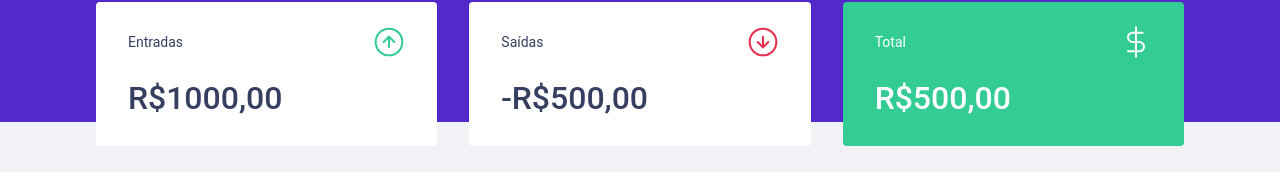
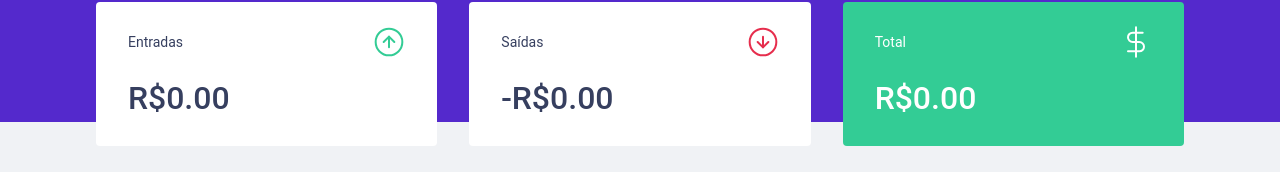
Before and after one commit to vichdev/dtmoney, a React (Create React App) app: page / in a window 1280 px wide. Shown: the part 150-322 px from the top of the page. Built offline with nearby package versions, Linux system fonts and the light colour scheme; no server answers; what miragejs would draw is missing.

Commit message:
Criação de um icone para deletar itens da lista

```diff
--- a/package.json
+++ b/package.json
@@ -14,6 +14,7 @@
     "miragejs": "^0.1.43",
     "react": "^17.0.2",
     "react-dom": "^17.0.2",
+    "react-icons": "^4.3.1",
     "react-scripts": "5.0.0",
     "styled-components": "^5.3.3",
     "typescript": "^4.5.4",
--- a/src/components/NewTransactionModal/index.tsx
+++ b/src/components/NewTransactionModal/index.tsx
@@ -5,20 +5,30 @@ import { IPropsModal } from "./types";
 import closeImg from "../../assets/close.svg";
 import incomeImg from "../../assets/income.svg";
 import outcomeImg from "../../assets/outcome.svg";
-import { api } from "../../services/api";
 
 const NewTransactionModal: React.FC<IPropsModal> = () => {
   const [title, setTitle] = useState<string>();
-  const [value, setValue] = useState<number>();
+  const [amount, setAmount] = useState<number>();
   const [category, setCategory] = useState<string>();
-  const { transactionModal, setTransactionModalOpen } = useTransaction();
+  const { transactionModal, setTransactionModalOpen, createTransaction } =
+    useTransaction();
   const [type, setType] = useState<string>();
 
-  function handleCreateNewTransaction(event: FormEvent) {
+  async function handleCreateNewTransaction(event: FormEvent) {
     event.preventDefault();
-    const data = { category, value, title, type };
 
-    api.post("/transactions", data);
+    await createTransaction({
+      title,
+      amount,
+      type,
+      category,
+    });
+    setTitle("");
+    setAmount(0);
+    setCategory("");
+    setType("deposit");
+
+    setTransactionModalOpen(!transactionModal);
   }
 
   return (
@@ -39,8 +49,8 @@ const NewTransactionModal: React.FC<IPropsModal> = () => {
         <Styles.ModalInputs
           type="text"
           placeholder="R$00,00"
-          value={value}
-          onChange={(event) => setValue(Number(event.target.value))}
+          value={amount}
+          onChange={(event) => setAmount(Number(event.target.value))}
         />
         <Styles.ButtonTypeWrapper>
           <Styles.TransactionButton
--- a/src/components/Summary/index.tsx
+++ b/src/components/Summary/index.tsx
@@ -3,8 +3,29 @@ import * as Styles from "./styles";
 import incomeImg from "../../assets/income.svg";
 import outcomeImg from "../../assets/outcome.svg";
 import totalImg from "../../assets/total.svg";
+import { useTransaction } from "../../context/context";
 
 const Summary: React.FC = () => {
+  const { transactions } = useTransaction();
+
+  const summary = transactions.reduce(
+    (acc, transaction) => {
+      if (transaction.type == "deposit") {
+        acc.deposits += transaction.amount as number;
+        acc.total += transaction.amount as number;
+      } else {
+        acc.withdraws += transaction.amount as number;
+        acc.total -= transaction.amount as number;
+      }
+      return acc;
+    },
+    {
+      deposits: 0,
+      withdraws: 0,
+      total: 0,
+    }
+  );
+
   return (
     <Styles.Containter>
       <Styles.SummaryWrapper>
@@ -12,22 +33,54 @@ const Summary: React.FC = () => {
           <Styles.SummaryTitle>Entradas</Styles.SummaryTitle>
           <Styles.SummaryIcon src={incomeImg} />
         </Styles.SummaryHeader>
-        <Styles.Value>R$1000,00</Styles.Value>
+        <Styles.Value>
+          {new Intl.NumberFormat("pr-BR", {
+            style: "currency",
+            currency: "BRL",
+          }).format(summary.deposits)}
+        </Styles.Value>
       </Styles.SummaryWrapper>
       <Styles.SummaryWrapper>
         <Styles.SummaryHeader>
           <Styles.SummaryTitle>Saídas</Styles.SummaryTitle>
           <Styles.SummaryIcon src={outcomeImg} />
         </Styles.SummaryHeader>
-        <Styles.Value>-R$500,00</Styles.Value>
+        <Styles.Value>
+          -
+          {new Intl.NumberFormat("pr-BR", {
+            style: "currency",
+            currency: "BRL",
+          }).format(summary.withdraws)}
+        </Styles.Value>
       </Styles.SummaryWrapper>
+
+      {summary.total >= 0 ? (
         <Styles.SummaryWrapper color={"#33CC95"} textcolor={"#FFFFFF"}>
           <Styles.SummaryHeader>
             <Styles.SummaryTitle>Total</Styles.SummaryTitle>
             <Styles.SummaryIcon src={totalImg} />
           </Styles.SummaryHeader>
-        <Styles.Value>R$500,00</Styles.Value>
+          <Styles.Value>
+            {new Intl.NumberFormat("pr-BR", {
+              style: "currency",
+              currency: "BRL",
+            }).format(summary.total)}
+          </Styles.Value>
         </Styles.SummaryWrapper>
+      ) : (
+        <Styles.SummaryWrapper color={"#E52E4D"} textcolor={"#FFFFFF"}>
+          <Styles.SummaryHeader>
+            <Styles.SummaryTitle>Total</Styles.SummaryTitle>
+            <Styles.SummaryIcon src={totalImg} />
+          </Styles.SummaryHeader>
+          <Styles.Value>
+            {new Intl.NumberFormat("pr-BR", {
+              style: "currency",
+              currency: "BRL",
+            }).format(summary.total)}
+          </Styles.Value>
+        </Styles.SummaryWrapper>
+      )}
     </Styles.Containter>
   );
 };
--- a/src/components/TransactionTable/index.tsx
+++ b/src/components/TransactionTable/index.tsx
@@ -1,9 +1,10 @@
-import React from "react";
+import React, { MouseEventHandler } from "react";
 import { useTransaction } from "../../context/context";
 import * as Styles from "./styles";
+import { FaTrashAlt } from "react-icons/fa";
 
 const TransactionTable: React.FC = () => {
-  const { transactions } = useTransaction();
+  const { transactions, removeTransaction } = useTransaction();
 
   return (
     <Styles.Container>
@@ -42,6 +43,11 @@ const TransactionTable: React.FC = () => {
                   new Date(transaction.createdAt as string)
                 )}
               </Styles.TableContent>
+              <Styles.TableContent>
+                <FaTrashAlt
+                  onClick={() => removeTransaction(transaction.id!)}
+                />
+              </Styles.TableContent>
             </Styles.TableContainer>
           ))}
         </Styles.TableWrapper>
--- a/src/context/context.tsx
+++ b/src/context/context.tsx
@@ -1,5 +1,5 @@
 import React, { createContext, useContext, useEffect, useState } from "react";
-import { Transaction } from "../models/transaction";
+import { IPropsTransactionInput, Transaction } from "../models/transaction";
 import { api } from "../services/api";
 
 const TransactionContext = createContext<Transaction>({} as Transaction);
@@ -14,9 +14,29 @@ const Context: React.FC = ({ children }) => {
       .then((response) => setTransactions(response.data["transactions"]));
   }, []);
 
+  async function createTransaction(transactionInput: IPropsTransactionInput) {
+    const response = await api.post("/transactions", {
+      ...transactionInput,
+      createdAt: new Date(),
+    });
+    const { transaction } = response.data;
+
+    setTransactions([...transactions, transaction]);
+  }
+
+  const removeTransaction = (id: Transaction["id"]) => {
+    setTransactions((prev) => prev.filter((item) => item.id !== id));
+  };
+
   return (
     <TransactionContext.Provider
-      value={{ transactionModal, setTransactionModalOpen, transactions }}
+      value={{
+        transactionModal,
+        setTransactionModalOpen,
+        transactions,
+        createTransaction,
+        removeTransaction,
+      }}
     >
       {children}
     </TransactionContext.Provider>
```
Also changed, not shown: src/models/transaction.ts (+7 -0 lines), 1 other file (tests, documents, lock files or other folders). Lines whose indentation alone changed are shown as unchanged.
